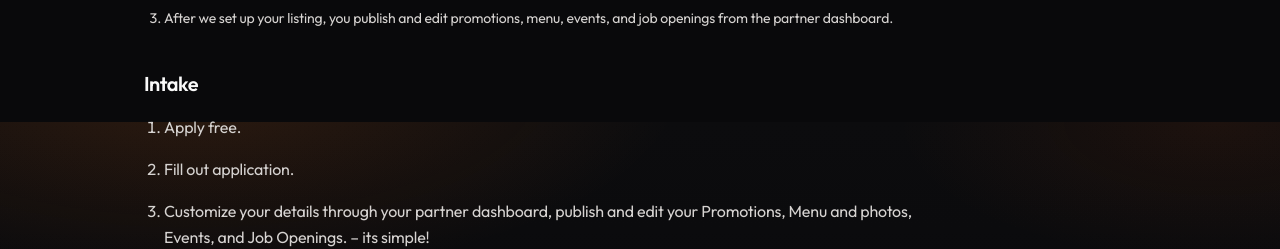
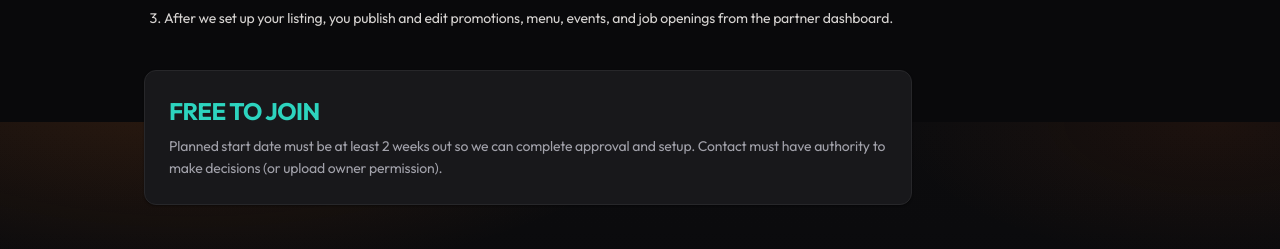
Before and after one commit to 2D-Ramon/gorditopass, a Next.js app: page /for-restaurants in a window 1280 px wide. Shown: the part 678-927 px from the top of the page. Built offline with nearby package versions, Linux system fonts and the light colour scheme; no server answers.

Commit message:
Restore the Free to join box above restaurant intake

```diff
--- a/src/app/for-restaurants/page.tsx
+++ b/src/app/for-restaurants/page.tsx
@@ -58,6 +58,17 @@ export default function ForRestaurantsPage() {
         </ol>
       </section>
 
+      <div className="mt-10 gp-card gp-card-static p-6">
+        <p className="text-2xl font-bold tracking-tight text-brand-mint uppercase">
+          FREE TO JOIN
+        </p>
+        <p className="mt-2 text-sm leading-relaxed text-muted">
+          Planned start date must be at least 2 weeks out so we can complete
+          approval and setup. Contact must have authority to make decisions (or
+          upload owner permission).
+        </p>
+      </div>
+
       <h2 className="mt-10 text-xl font-semibold tracking-tight">Intake</h2>
       <ol className="mt-4 list-decimal space-y-4 pl-5 text-stone-300">
         <li className="leading-relaxed">Apply free.</li>
```
